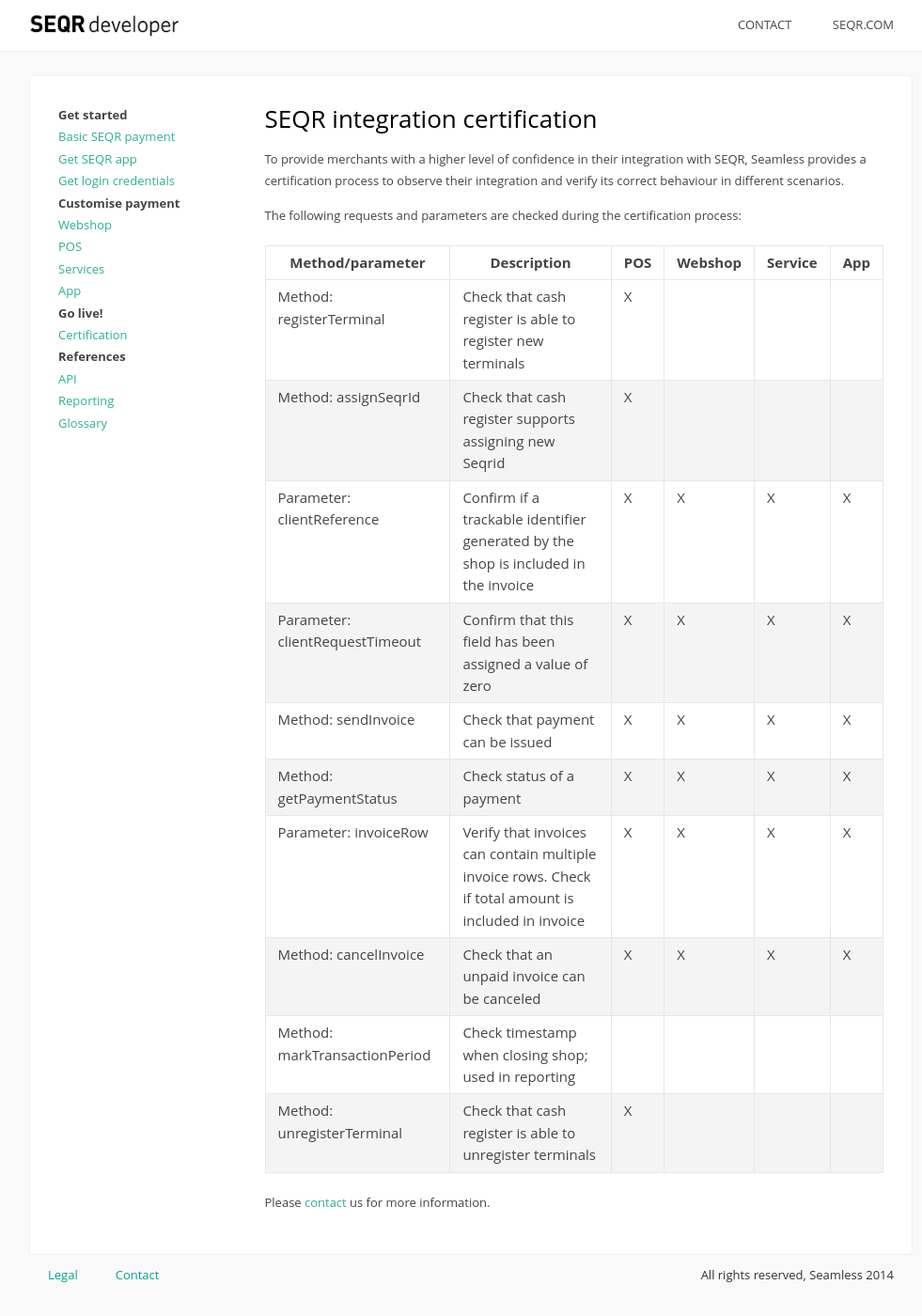
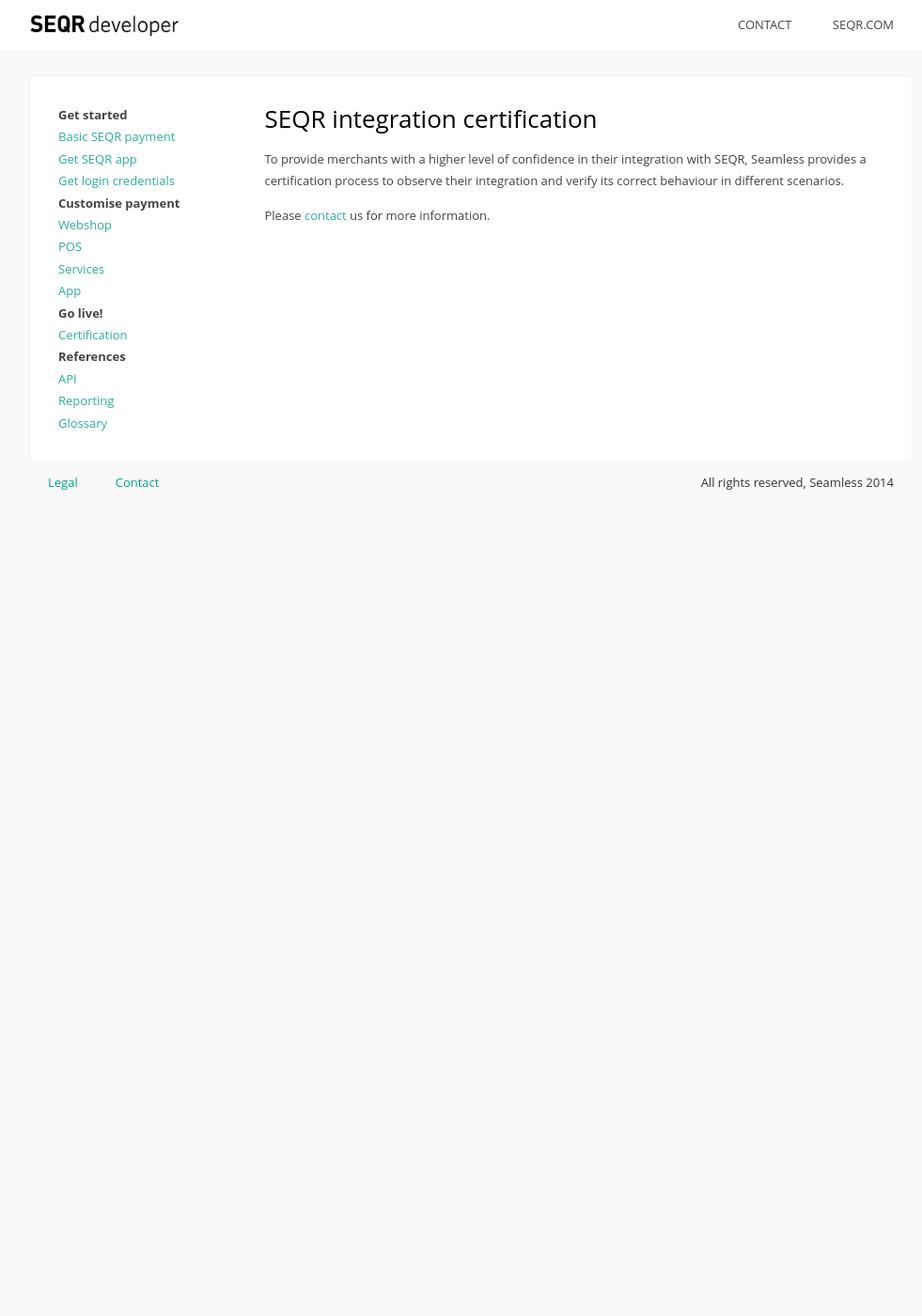
Before and after one commit to SeamlessDistribution/SeamlessDistribution.github.io, a Jekyll site: the page built from merchant/reference/certification.md, in a window 1280 px wide and 1400 px high. Shown: the whole window at 94% size, without its empty margins (139-1120 px from the left). Built offline with Jekyll 4.4.1, drawn with Linux system fonts in a browser that asks for light colours.

Commit message:
Removed table in certification

```diff
--- a/merchant/reference/certification.md
+++ b/merchant/reference/certification.md
@@ -10,22 +10,5 @@
 SEQR, Seamless provides a certification process to observe their integration
 and verify its correct behaviour in different scenarios.
 
-The following requests and parameters are checked during the certification process:
-
-|--- | --- | --- | --- | --- | --- |
-|  Method/parameter | Description | POS |Webshop | Service | App |
-|--- | --- |
-| Method: registerTerminal | Check that cash register is able to register new terminals | X |  |  |  |
-| Method: assignSeqrId | Check that cash register supports assigning new Seqrid  | X |  |  |  |
-| Parameter: clientReference | Confirm if a trackable identifier generated by the shop is included in the invoice | X | X | X | X |
-| Parameter: clientRequestTimeout | Confirm that this field has been assigned a value of zero | X | X | X | X |
-| Method: sendInvoice | Check that payment can be issued | X | X | X | X |
-| Method: getPaymentStatus | Check status of a payment | X | X | X | X |
-| Parameter: invoiceRow | Verify that invoices can contain multiple invoice rows. Check if total amount is included in invoice | X | X | X | X |
-| Method: cancelInvoice | Check that an unpaid invoice can be canceled | X | X | X | X |
-| Method: markTransactionPeriod | Check timestamp when closing shop; used in reporting |
-| Method: unregisterTerminal | Check that cash register is able to unregister terminals | X |  |  |  |
-| --- | --- | --- | --- | --- | --- |
-
 
 Please [contact](/contact) us for more information.
```
